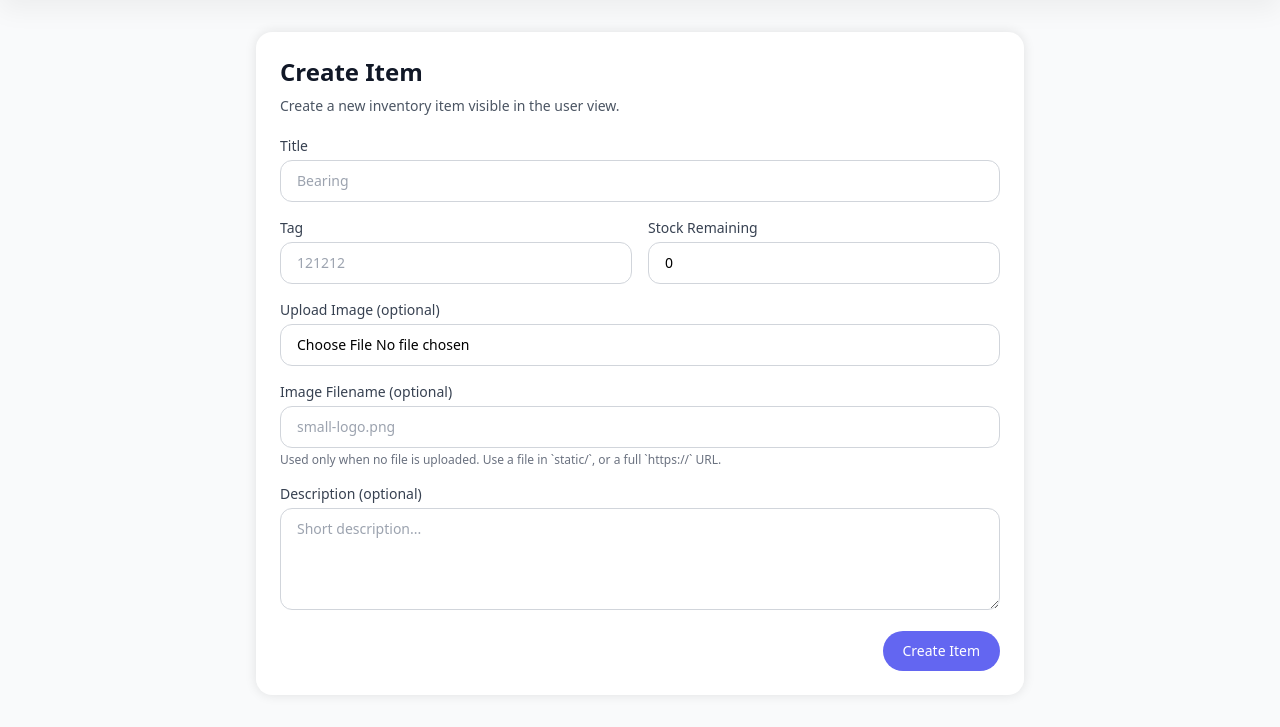
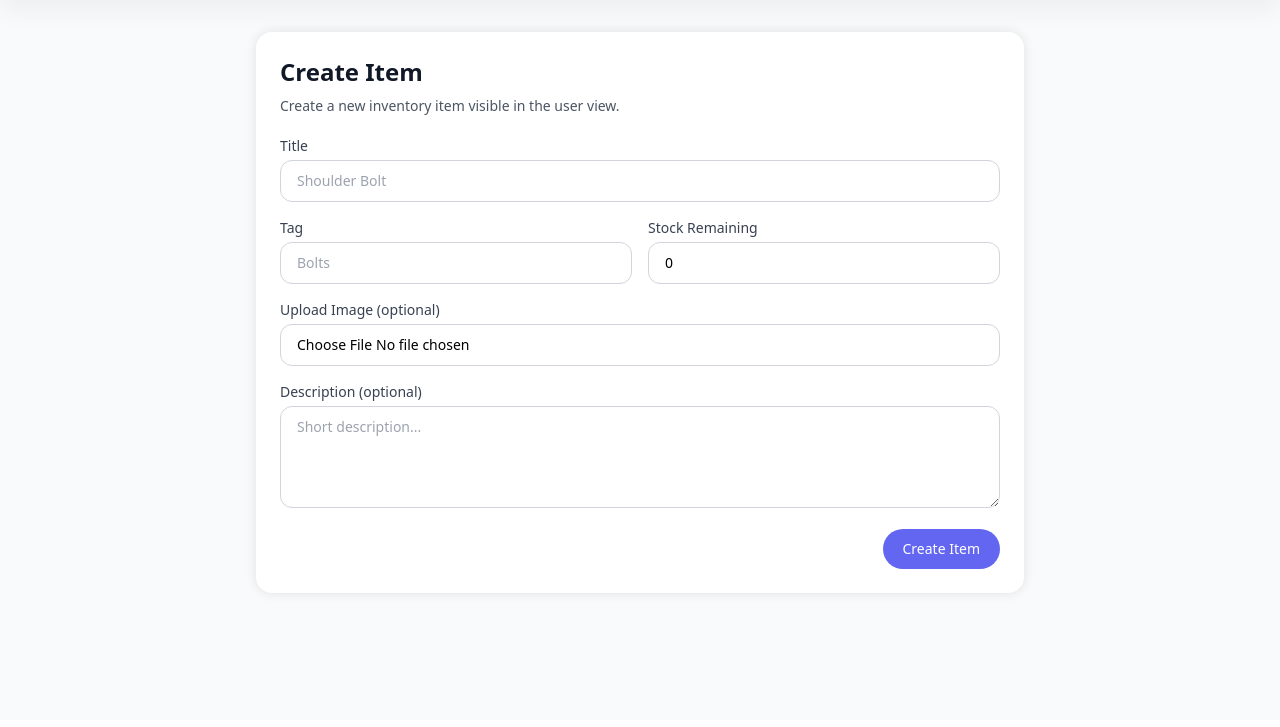
Before and after one commit to toby-sanders01/SE-2026-AT2, a Flask app: template templates/admin.html in a window 1280 px wide. Shown: the part 80-807 px from the top of the page. After the commit the page ends 677 px from the top, so only its background shows below. Run offline with Flask 3, Linux system fonts and the light colour scheme; the template is opened without the code that fills it, so the values that code supplies are empty; style sheets or scripts are compiled from the project's sources; some libraries are stand-ins or nearby versions.

Commit message:
minor updates

```diff
--- a/templates/admin.html
+++ b/templates/admin.html
@@ -24,7 +24,7 @@
                     type="text"
                     required
                     class="w-full border border-gray-300 rounded-xl px-4 py-2.5 outline-none focus:border-indigo-500"
-                    placeholder="Bearing"
+                    placeholder="Shoulder Bolt"
                 >
             </div>
 
@@ -36,7 +36,7 @@
                     type="text"
                     required
                     class="w-full border border-gray-300 rounded-xl px-4 py-2.5 outline-none focus:border-indigo-500"
-                    placeholder="121212"
+                    placeholder="Bolts"
                 >
             </div>
 
@@ -66,18 +66,6 @@
             </div>
 
             <div class="sm:col-span-2">
-                <label for="image" class="block font-medium text-gray-700 mb-1">Image Filename (optional)</label>
-                <input
-                    id="image"
-                    name="image"
-                    type="text"
-                    class="w-full border border-gray-300 rounded-xl px-4 py-2.5 outline-none focus:border-indigo-500"
-                    placeholder="small-logo.png"
-                >
-                <p class="mt-1 text-xs text-gray-500">Used only when no file is uploaded. Use a file in `static/`, or a full `https://` URL.</p>
-            </div>
-
-            <div class="sm:col-span-2">
                 <label for="description" class="block font-medium text-gray-700 mb-1">Description (optional)</label>
                 <textarea
                     id="description"
```
Also changed, not shown: templates/user.html (+9 -9 lines), item_images/10.png (added), item_images/11.png (added), item_images/9.png (added), items.db, static/placeholder.png (added).
